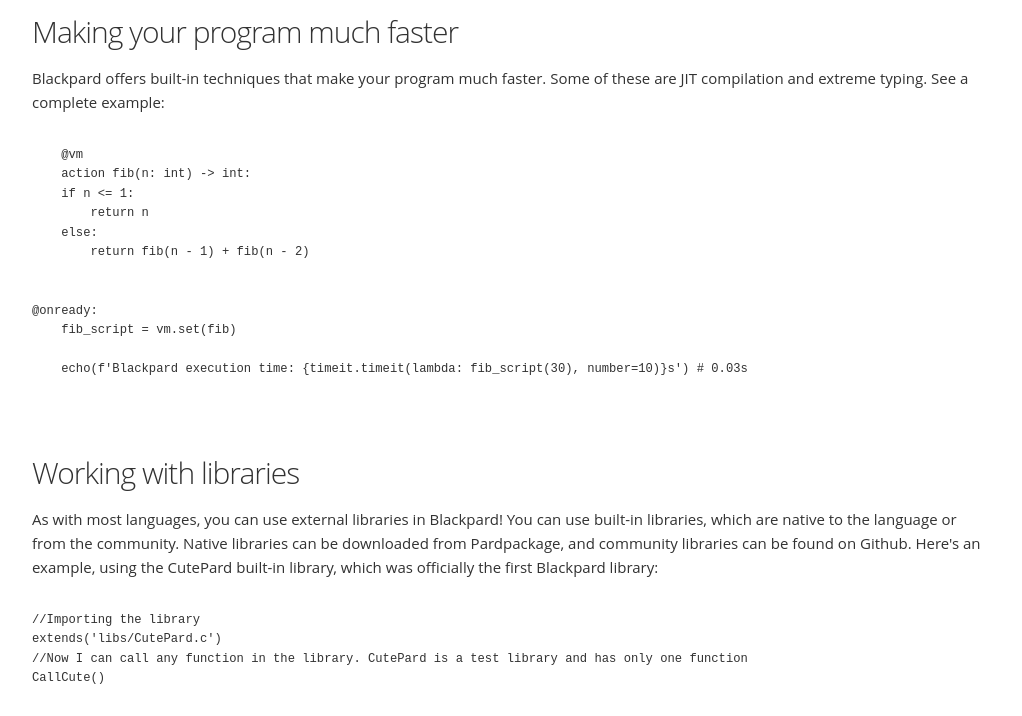
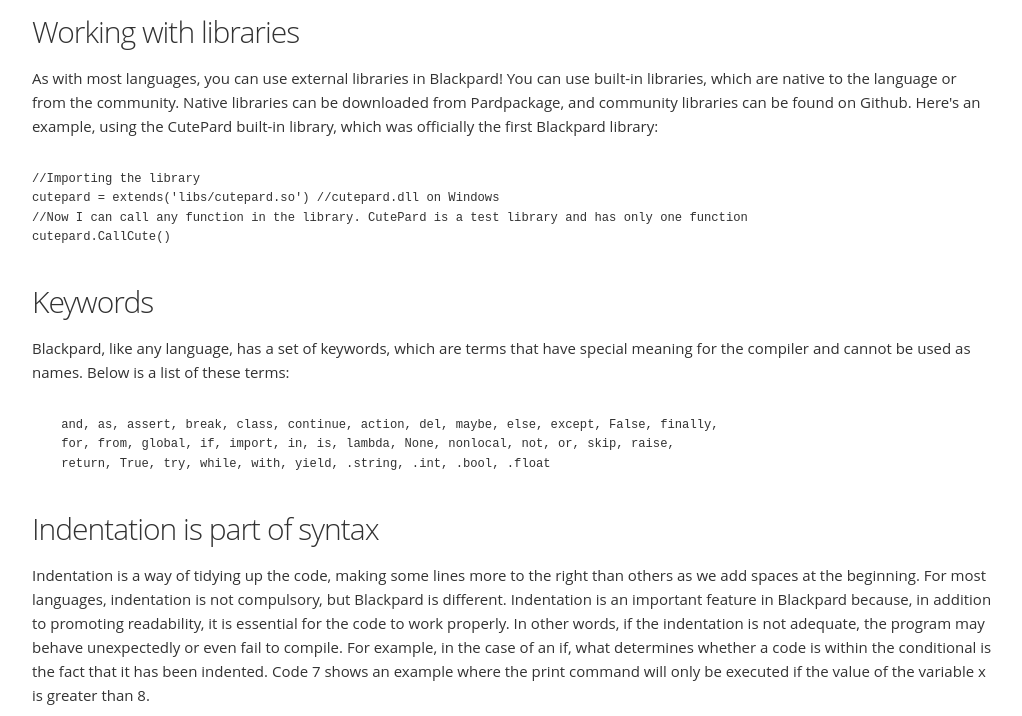
Before and after one commit to simplyYan/Blackpard, a plain HTML site: page docs/index.html in a window 1280 px wide. Shown: the part 2189-2905 px from the top of the page, without its empty margins (128-1150 px from the left). Drawn offline with Linux system fonts and the light colour scheme.

Commit message:
Update index.html

```diff
--- a/docs/index.html
+++ b/docs/index.html
@@ -105,33 +105,13 @@
       </code></pre>
 </div>
 <div id="typography">
-  <h3>Making your program much faster</h3>
-  <p>Blackpard offers built-in techniques that make your program much faster. Some of these are JIT compilation and extreme typing. See a complete example:</p>
-  <pre><code>
-    @vm
-    action fib(n: int) -> int:
-    if n <= 1:
-        return n
-    else:
-        return fib(n - 1) + fib(n - 2)
-
-
-@onready:
-    fib_script = vm.set(fib)
-
-    echo(f'Blackpard execution time: {timeit.timeit(lambda: fib_script(30), number=10)}s') # 0.03s
-
-
-      </code></pre>
-</div>
-<div id="typography">
   <h3>Working with libraries</h3>
   <p>As with most languages, you can use external libraries in Blackpard! You can use built-in libraries, which are native to the language or from the community. Native libraries can be downloaded from Pardpackage, and community libraries can be found on Github. Here's an example, using the CutePard built-in library, which was officially the first Blackpard library:</p>
   <pre><code>
 //Importing the library
-extends('libs/CutePard.c')
+cutepard = extends('libs/cutepard.so') //cutepard.dll on Windows
 //Now I can call any function in the library. CutePard is a test library and has only one function
-CallCute()
+cutepard.CallCute()
       </code></pre>
 </div>
 <div id="typography">
```
